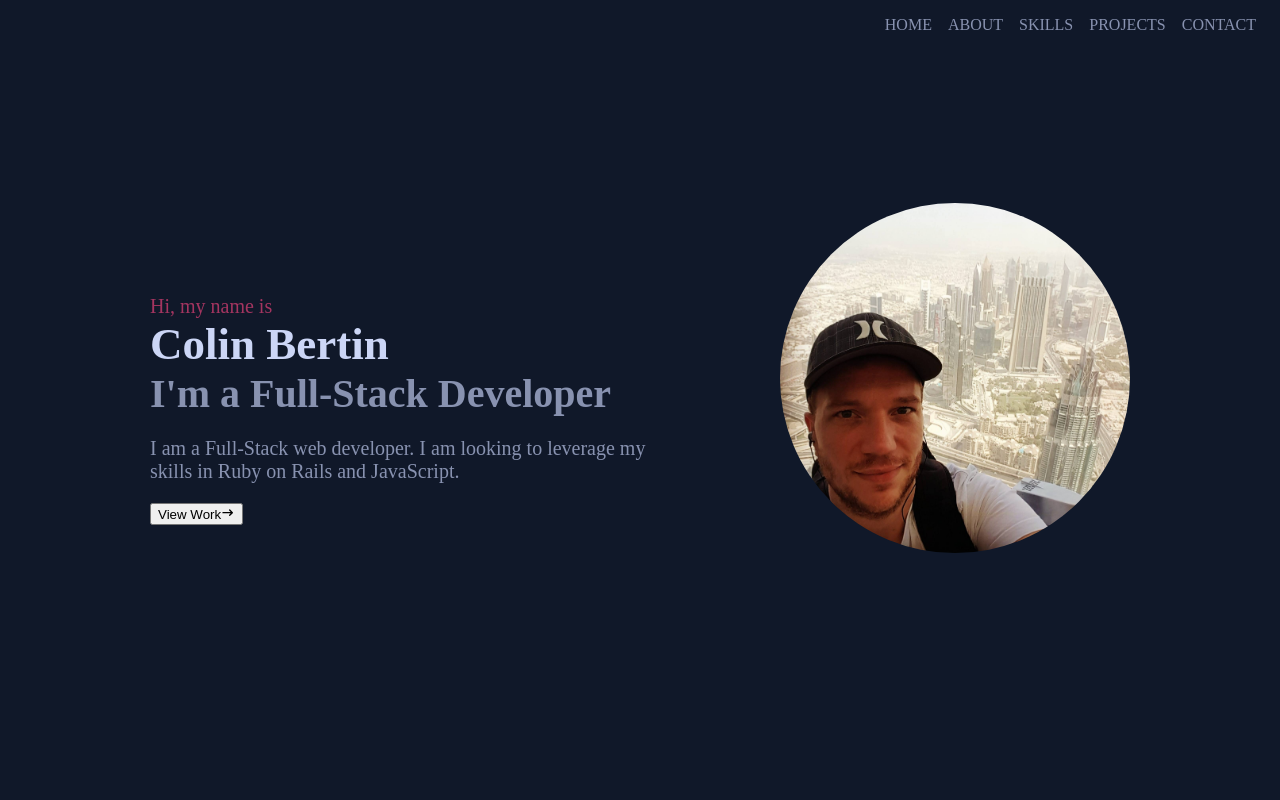
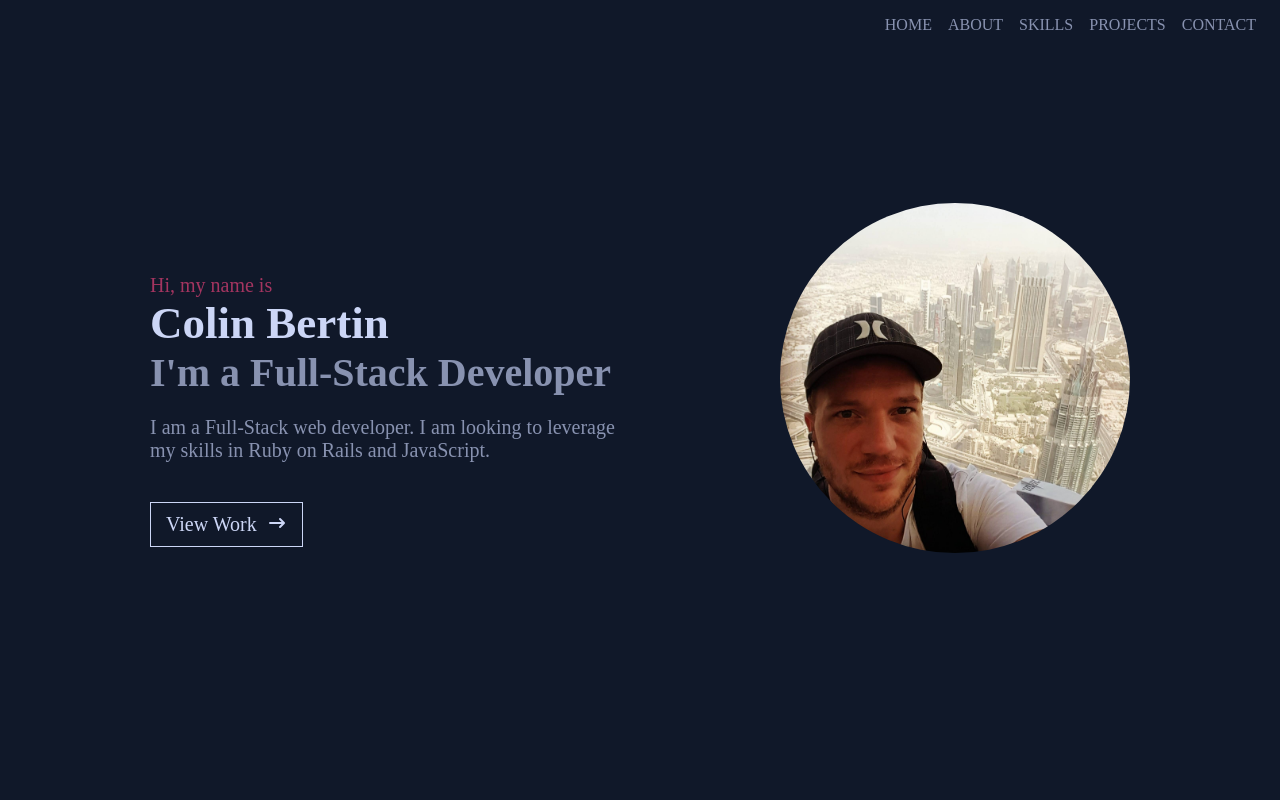
Before and after one commit to ColinBertin/portfolio, a React (Create React App) app: page / in a window 1280 px wide. Shown: the top 800 px of the page. Built offline with nearby package versions, Linux system fonts and the light colour scheme.

Commit message:
banner done

```diff
--- a/src/components/banner/Banner.jsx
+++ b/src/components/banner/Banner.jsx
@@ -1,5 +1,6 @@
 import React from 'react';
 import './Banner.scss';
+import { Link } from 'react-scroll';
 import { HiArrowNarrowRight } from "react-icons/hi";
 
 import me from '../../assets/me.jpeg';
@@ -14,11 +15,13 @@ const Banner = (props) => {
         <p className='banner-pink'>Hi, my name is</p>
         <h1 className='banner-h1'>Colin Bertin</h1>
         <h2 className='banner-h2'>I'm a Full-Stack Developer </h2>
-        <p>I am a Full-Stack web developer. I am looking to leverage my skills in Ruby on Rails and JavaScript.</p>
-        <button>
+        <p className='banner-p-btn'>I am a Full-Stack web developer. I am looking to leverage my skills in Ruby on Rails and JavaScript.</p>
+        <Link className='banner-btn' to='projects' smooth={true} duration={500}>
           View Work
-          < HiArrowNarrowRight />
-        </button>
+          < HiArrowNarrowRight className='btn-arrow' />
+        </Link>
+        {/* <button className='banner-btn'>
+        </button> */}
       </div>
     </div>
   );
--- a/src/components/banner/Banner.scss
+++ b/src/components/banner/Banner.scss
@@ -34,6 +34,39 @@
   margin: 0;
 }
 
+.banner-btn {
+  padding: 10px 15px;
+  border: 1px solid #ccd6f6;
+  font-size: 20px;
+  // background-color: #101829;
+  color: #ccd6f6;
+  cursor: pointer;
+  display: inline-flex;
+  justify-content: space-between;
+}
+
+.banner-btn:hover {
+  transition-duration: 300ms;
+  border: none;
+  background-color: #A43560;
+  .btn-arrow {
+    transform: rotate(90deg);
+    transition-duration: 300ms;
+  }
+}
+
+.btn-arrow {
+  margin-left: 10px;
+}
+
+// .btn-arrow:hover {
+//   transform: rotate(90deg);
+//   transition-duration: 300;
+// }
+
+.banner-p-btn {
+  margin-bottom: 40px;
+}
 // .banner-intro {
 
 // }
@@ -63,5 +96,6 @@
 
   .banner-intro {
     padding-left: 0;
+    margin-right: 50px;
   }
 }
```
